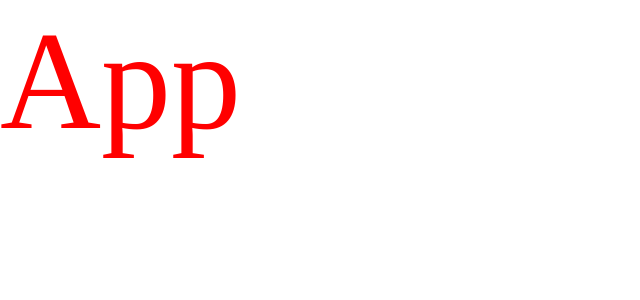
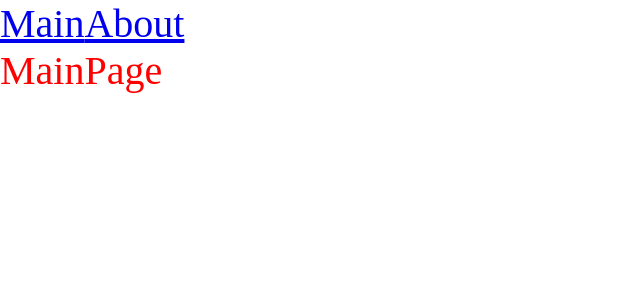
Before and after one commit to MikiHousse/news, a React app: page / in a window 1280 px wide. Shown: the top 300 px of the page, without its empty margins (0-640 px from the left). Built offline with nearby package versions, Linux system fonts and the light colour scheme.

Commit message:
Add, react-router-dom installation, routing, and splitting the project into chunks

```diff
--- a/src/App.tsx
+++ b/src/App.tsx
@@ -1,8 +1,22 @@
+import { Route, Routes } from 'react-router-dom'
 import './index.scss'
+import { Link } from 'react-router-dom'
+import { AboutPageAsync } from './pages/AboutPage/AboutPage.async'
+import { MainPageAsync } from './pages/MainPage/MainPage.async'
+import { Suspense } from 'react'
 
 const App = () => {
   return (
-    <div className="app">App</div>
+    <div className="app">
+      <Link to={'/'}>Main</Link>
+      <Link to={'/about'}>About</Link>
+      <Suspense fallback={<div>Loading...</div>}>
+        <Routes>
+          <Route path={'/about'} element={<AboutPageAsync/>}/>
+          <Route path={'/'} element={<MainPageAsync/>}/>
+        </Routes>
+      </Suspense>
+    </div>
   )
 }
 
--- a/src/index.scss
+++ b/src/index.scss
@@ -5,6 +5,6 @@
 }
 
 .app {
-  font-size: 140px;
+  font-size: 40px;
   color: red;
 }
--- a/src/index.tsx
+++ b/src/index.tsx
@@ -1,7 +1,10 @@
 import { render } from "react-dom";
 import App from "./App";
+import { BrowserRouter } from "react-router-dom";
 
 render(
-    <App/>,
-    document.getElementById('root')
+  <BrowserRouter>
+    <App/>
+  </BrowserRouter>,
+  document.getElementById('root')
   )
--- /dev/null
+++ b/src/pages/AboutPage/AboutPage.async.tsx
@@ -0,0 +1,7 @@
+import { lazy } from 'react';
+
+export const AboutPageAsync = lazy(() => new Promise(resolve => {
+  //@ts-ignore
+  // Написано только ддя тестирования
+  setTimeout(() => resolve(import('./AboutPage')), 500)
+}));
--- /dev/null
+++ b/src/pages/AboutPage/AboutPage.tsx
@@ -0,0 +1,9 @@
+import React from 'react'
+
+const AboutPage = () => {
+  return (
+    <div>AboutPage</div>
+  )
+}
+
+export default AboutPage
--- /dev/null
+++ b/src/pages/MainPage/MainPage.async.tsx
@@ -0,0 +1,7 @@
+import { lazy } from 'react';
+
+export const MainPageAsync = lazy(() => new Promise(resolve => {
+  //@ts-ignore
+  // Написано только ддя тестирования
+  setTimeout(() => resolve(import('./MainPage')), 500)
+}));
--- /dev/null
+++ b/src/pages/MainPage/MainPage.tsx
@@ -0,0 +1,9 @@
+import React from 'react'
+
+const MainPage = () => {
+  return (
+    <div>MainPage</div>
+  )
+}
+
+export default MainPage
--- a/tsconfig.json
+++ b/tsconfig.json
@@ -5,7 +5,7 @@
     // подсвечивает места где не указан тип
     "noImplicitAny": true,
     // указываем модульную сборку
-    "module": "es6",
+    "module": "esnext",
     // указываем стандарт в который код будет компилироваться
     "target": "es5",
     "jsx": "react-jsx",
```
Also changed, not shown: 8 other files (tests, documents, lock files or other folders).
